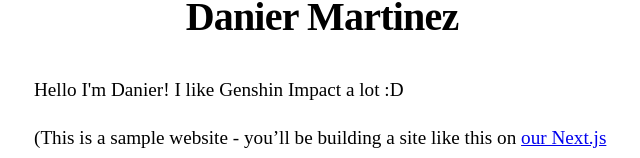
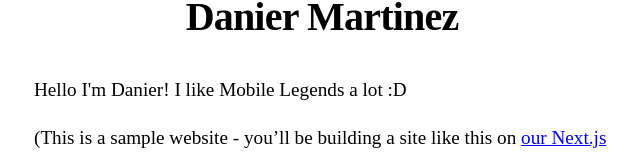
Before and after one commit to dmartinez24/nextjs-blog, a Next.js app: page / in a window 1280 px wide. Shown: the part 215-373 px from the top of the page, without its empty margins (318-958 px from the left). Built offline with nearby package versions, Linux system fonts and the light colour scheme.

Commit message:
minor change

```diff
--- a/pages/index.js
+++ b/pages/index.js
@@ -12,7 +12,7 @@ export default function Home({ allPostsData }) {
           <title>{siteTitle}</title>
         </Head>
         <section className={utilStyles.headingMd}>
-          <p>Hello I'm Danier! I like Genshin Impact a lot :D</p>
+          <p>Hello I'm Danier! I like Mobile Legends a lot :D</p>
           <p>
             (This is a sample website - you’ll be building a site like this on{' '}
             <a href="https://nextjs.org/learn">our Next.js tutorial</a>.)
```
